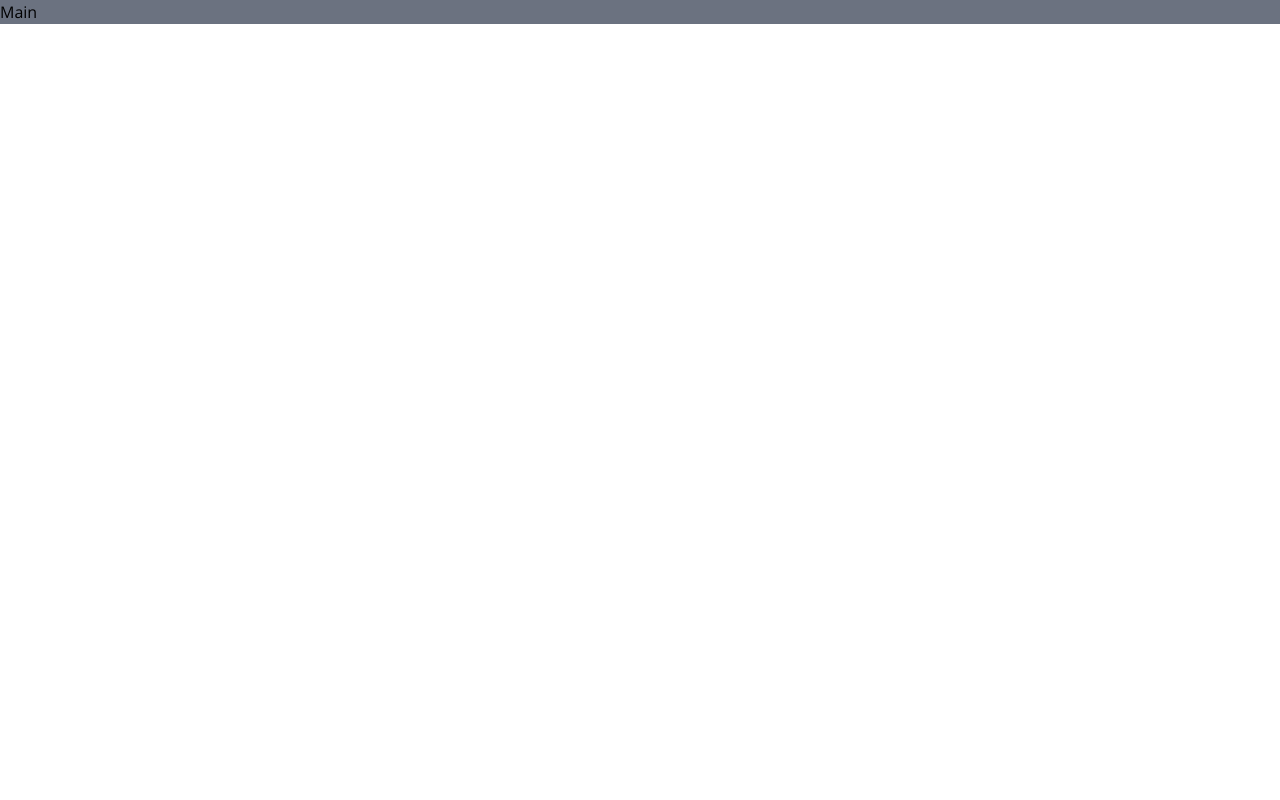
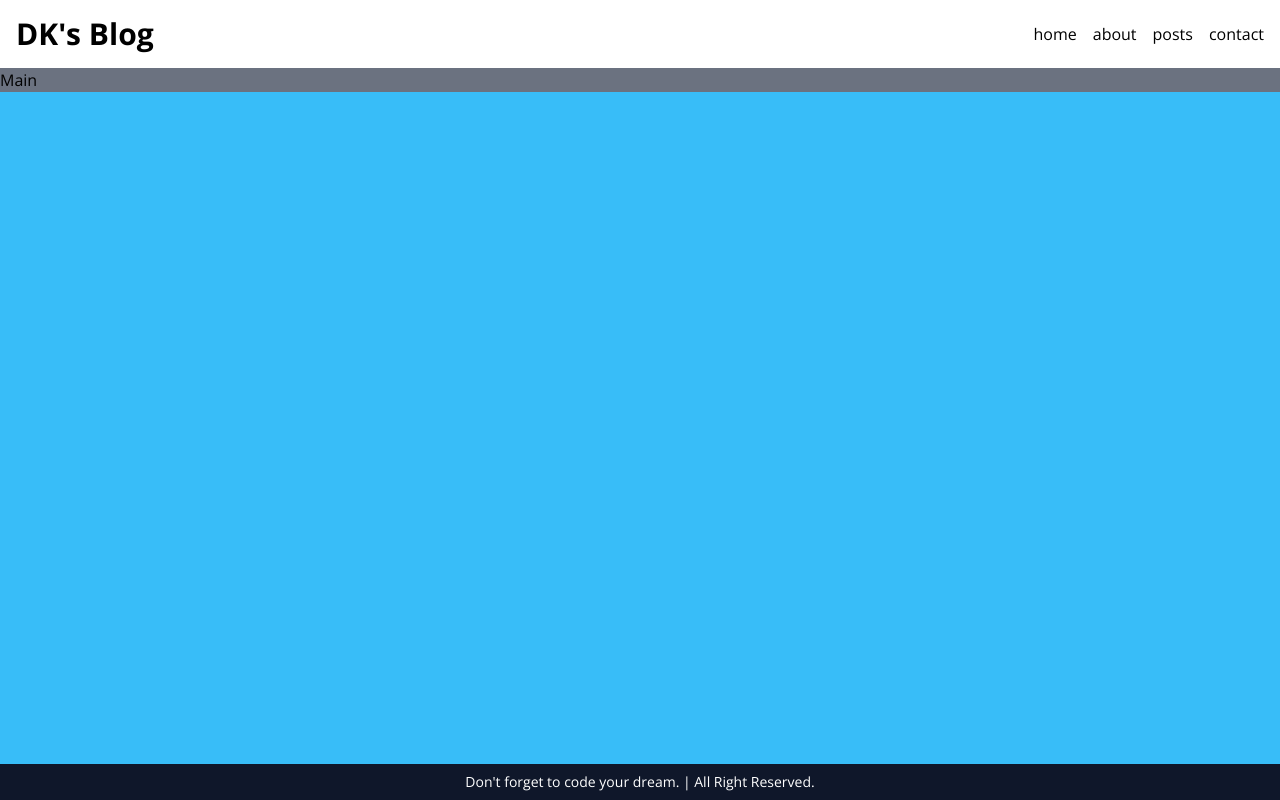
Before and after one commit to cham0287/nextjs-blog, a Next.js app: page / in a window 1280 px wide. Built offline with nearby package versions, Linux system fonts and the light colour scheme.

Commit message:
feat: layout, header,footer 등 기본 골격 생성

```diff
--- /dev/null
+++ b/src/app/about/page.tsx
@@ -0,0 +1,11 @@
+'use client';
+
+import React, { useState } from 'react';
+
+const About = () => {
+  const [a, b] = useState<boolean>(true);
+  console.log(b);
+  return <div>about</div>;
+};
+
+export default About;
--- /dev/null
+++ b/src/app/contact/page.tsx
@@ -0,0 +1,7 @@
+import React from 'react';
+
+const Contact = () => {
+  return <div>contact</div>;
+};
+
+export default Contact;
--- a/src/app/globals.css
+++ b/src/app/globals.css
@@ -2,26 +2,8 @@
 @tailwind components;
 @tailwind utilities;
 
-/* :root {
-  --foreground-rgb: 0, 0, 0;
-  --background-start-rgb: 214, 219, 220;
-  --background-end-rgb: 255, 255, 255;
+html,
+body {
+  height: 100vh;
+  overflow-y: auto;
 }
-
-@media (prefers-color-scheme: dark) {
-  :root {
-    --foreground-rgb: 255, 255, 255;
-    --background-start-rgb: 0, 0, 0;
-    --background-end-rgb: 0, 0, 0;
-  }
-}
-
-body {
-  color: rgb(var(--foreground-rgb));
-  background: linear-gradient(
-      to bottom,
-      transparent,
-      rgb(var(--background-end-rgb))
-    )
-    rgb(var(--background-start-rgb));
-} */
--- a/src/app/layout.tsx
+++ b/src/app/layout.tsx
@@ -1,5 +1,7 @@
+import Footer from '@/components/Footer';
 import './globals.css';
 import { Open_Sans } from 'next/font/google';
+import Header from '@/components/Header';
 
 const sans = Open_Sans({ subsets: ['latin'] });
 export const metadata = {
@@ -13,8 +15,12 @@ export default function RootLayout({
   children: React.ReactNode;
 }) {
   return (
-    <html lang='en'>
-      <body className={sans.className}>{children}</body>
+    <html lang='en' className={sans.className}>
+      <body className='flex flex-col w-full max-w-screen-2xl mx-auto'>
+        <Header />
+        <main className='grow bg-sky-400'>{children}</main>
+        <Footer />
+      </body>
     </html>
   );
 }
--- a/src/app/page.tsx
+++ b/src/app/page.tsx
@@ -1,8 +1,3 @@
-import Image from 'next/image';
-import { Open_Sans } from 'next/font/google';
-
-const sans = Open_Sans({ subsets: ['latin'] });
-
 export default function Home() {
-  return <main className='bg-gray-500'>Main</main>;
+  return <section className='bg-gray-500'>Main</section>;
 }
--- /dev/null
+++ b/src/app/posts/page.tsx
@@ -0,0 +1,7 @@
+import React from 'react';
+
+const Posts = () => {
+  return <div>posts</div>;
+};
+
+export default Posts;
--- /dev/null
+++ b/src/components/Footer.tsx
@@ -0,0 +1,11 @@
+import React from 'react';
+
+const Footer = () => {
+  return (
+    <p className='bg-slate-900 text-white py-2 text-sm text-center'>
+      {"Don't forget to code your dream. | All Right Reserved."}
+    </p>
+  );
+};
+
+export default Footer;
--- /dev/null
+++ b/src/components/Header.tsx
@@ -0,0 +1,20 @@
+import Link from 'next/link';
+import React from 'react';
+
+const Header = () => {
+  return (
+    <header className='flex justify-between items-center p-4'>
+      <Link href='/'>
+        <h1 className='text-3xl font-bold'>{"DK's Blog"}</h1>
+      </Link>
+      <nav className='flex gap-4'>
+        <Link href='/'>home</Link>
+        <Link href='/about'>about</Link>
+        <Link href='/posts'>posts</Link>
+        <Link href='/contact'>contact</Link>
+      </nav>
+    </header>
+  );
+};
+
+export default Header;
```
